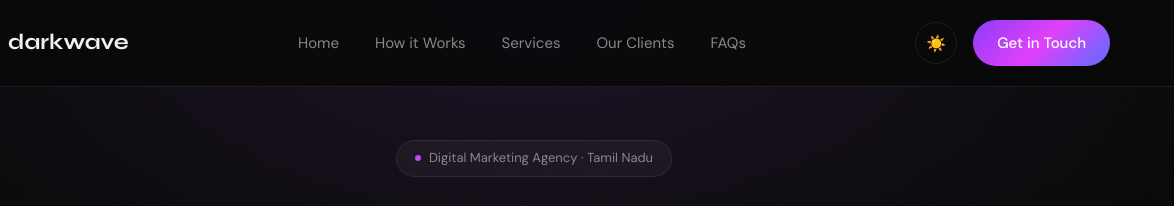
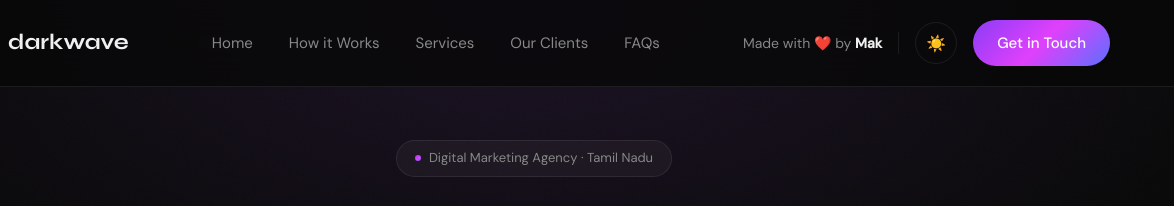
Before and after one commit to mak-1204/Darwave-Agency, a plain HTML site: page darkwave/index.html in a window 1280 px wide. Shown: the top 206 px of the page, 106-1280 px from the left. Drawn offline with Linux system fonts and the light colour scheme.

Commit message:
feat: significantly expand darkwave.html content and remove favicon.zip.

```diff
--- a/darkwave.html
+++ b/darkwave/index.html
@@ -1057,7 +1057,7 @@
     }
 
     @media (max-width: 768px) {
-      .nav-links {
+      .nav-links, .nav-made-by {
         display: none;
       }
 
@@ -1150,6 +1150,11 @@
       <li><a href="#faq">FAQs</a></li>
     </ul>
     <div style="display:flex; align-items:center; gap:16px;">
+      <span class="nav-made-by" style="font-size:14px; color:var(--muted); border-right:1px solid var(--border); padding-right:16px;">Made
+        with ❤️ by <a href="https://akshaykumar-mu.vercel.app/#about" target="_blank" rel="noopener"
+          style="color:var(--text); text-decoration:none; font-weight:600; transition:color .2s;"
+          onmouseover="this.style.color='var(--accent-pink)'"
+          onmouseout="this.style.color='var(--text)'">Mak</a></span>
       <button id="theme-toggle" class="btn-theme" aria-label="Toggle theme">✨</button>
       <a href="#" class="nav-cta" onclick="openModal()">Get in Touch</a>
     </div>
```
Also changed, not shown: darkwave/favicon/apple-touch-icon.png (renamed from favicon/apple-touch-icon.png), darkwave/favicon/favicon-96x96.png (renamed from favicon/favicon-96x96.png), darkwave/favicon/favicon.ico (renamed from favicon/favicon.ico), darkwave/favicon/favicon.svg (renamed from favicon/favicon.svg), darkwave/favicon/site.webmanifest (renamed from favicon/site.webmanifest), darkwave/favicon/web-app-manifest-192x192.png (renamed from favicon/web-app-manifest-192x192.png), darkwave/favicon/web-app-manifest-512x512.png (renamed from favicon/web-app-manifest-512x512.png), darkwave/logo-Photoroom.png (renamed from logo-Photoroom.png), darkwave/logo.png (renamed from logo.png).
